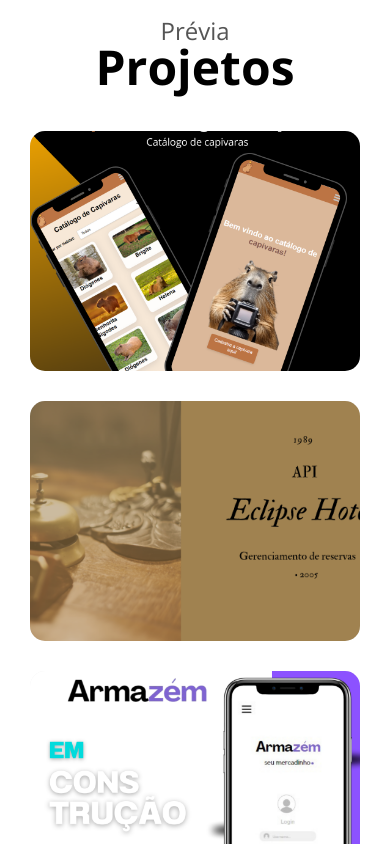
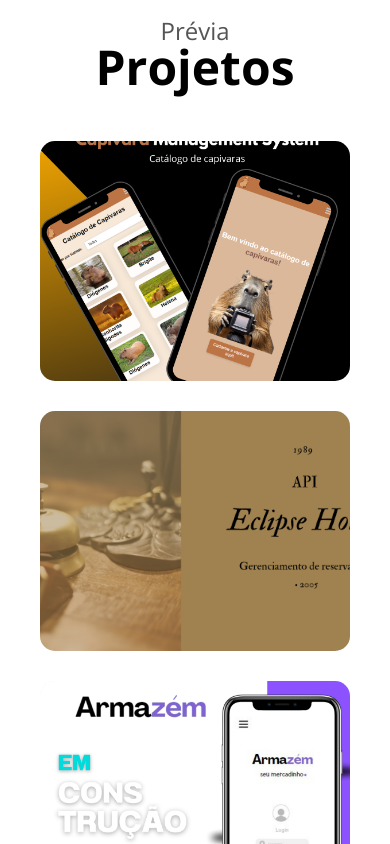
Before and after one commit to andressarodriguesdev/portfolio, a Next.js app: page / in a window 390 px wide. Shown: the part 2780-3624 px from the top of the page. Built offline with nearby package versions, Linux system fonts and the light colour scheme.

Commit message:
Alterações para telas de tablet

```diff
--- a/app/globals.css
+++ b/app/globals.css
@@ -412,8 +412,36 @@ h3 {
 		grid-template-columns: repeat(4, 1fr);
 		grid-template-rows: repeat(2, 1fr);
 		height:700px;
-		@media(max-width:1024px){
-		}
+		@media (max-width: 1024px) {
+            display: flex;
+            flex-direction: column; /* Empilha as imagens uma em cima da outra */
+            height: auto; /* Garante que o contêiner ajuste sua altura conforme o conteúdo */
+            padding: 10px;
+            gap: 20px; /* Espaçamento entre as imagens */
+            overflow: hidden; /* Evita que o conteúdo transborde do contêiner */
+
+            .bento-item {
+                width: 100%; /* A largura do item ocupa 100% da largura do contêiner */
+                height: 40vh; /* Cada imagem ocupará 40% da altura da tela */
+                min-height: 250px; /* Garante que a altura mínima de cada item seja 250px */
+                display: flex;
+                justify-content: center; /* Centraliza a imagem dentro do item */
+                align-items: center; /* Centraliza a imagem dentro do item */
+            }
+
+            .bento-item img {
+                width: 100%; /* A imagem ocupa toda a largura do item */
+                height: 100%; /* A imagem ocupa toda a altura do item */
+                object-fit: cover; /* Faz a imagem cobrir completamente a área do item */
+            }
+        }
+
+        @media (max-width: 600px) {
+            .bento-item {
+                height: 30vh; /* Em telas ainda menores, diminui a altura das imagens */
+                min-height: 200px; /* Garante uma altura mínima mesmo em telas muito pequenas */
+            }
+        }
 		@media(max-width:768px){
 			display:flex;
 			flex-direction:column;
```
